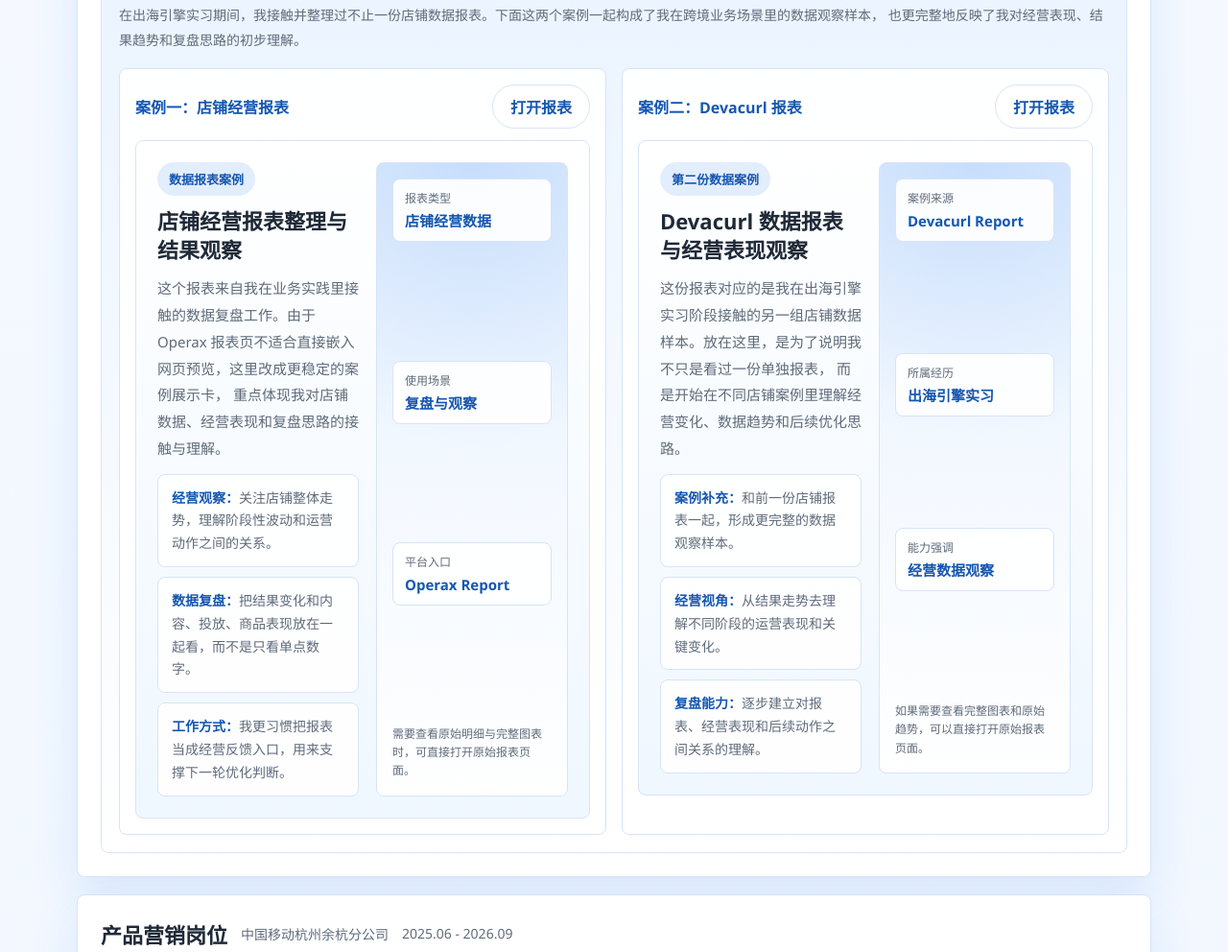
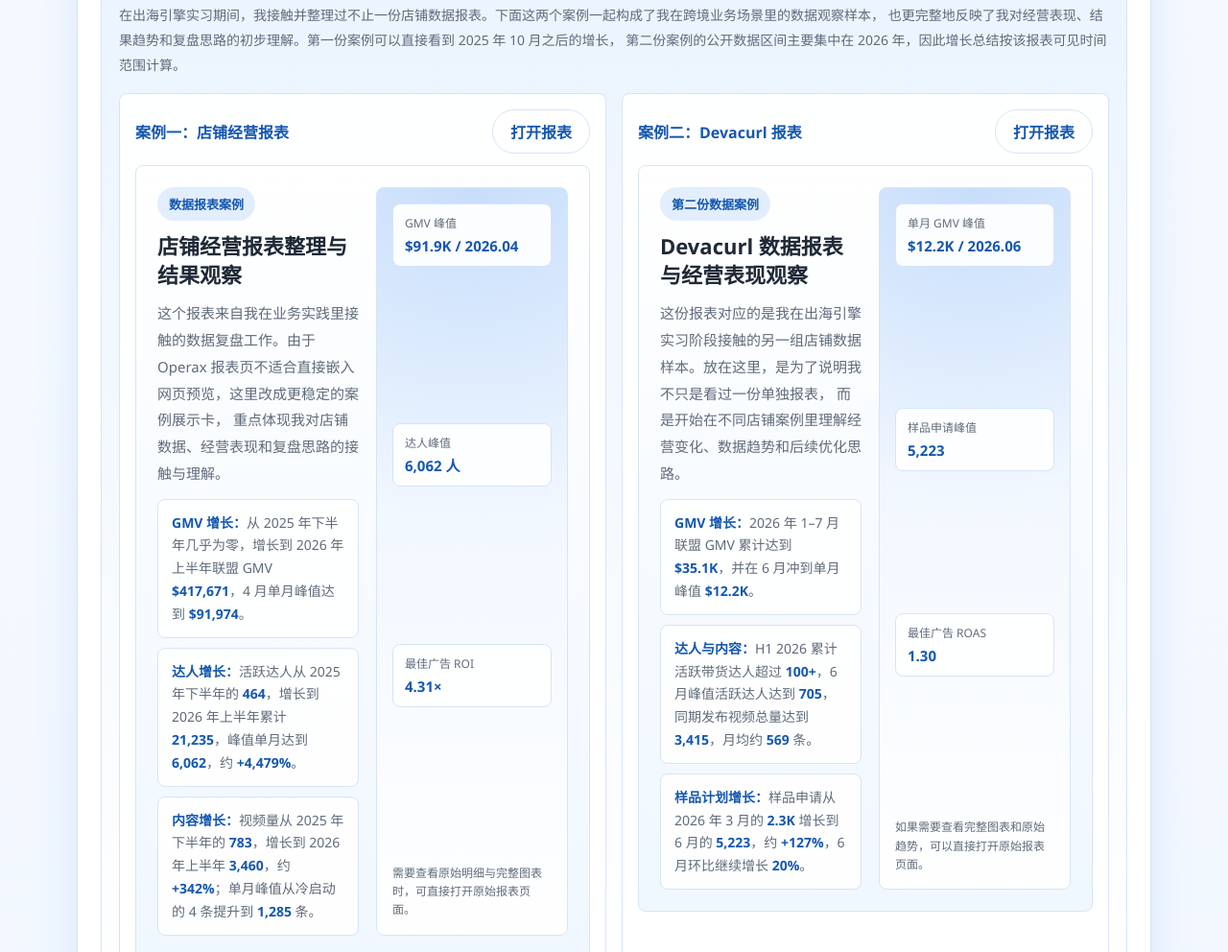
Before and after one commit to ttc-11/tang-chaoteng-personal-site, a website: page personal-site/index.html in a window 1280 px wide. Shown: the part 1641-2633 px from the top of the page at 96% size. Drawn offline with Linux system fonts and the light colour scheme.

Commit message:
Add quantified growth summary to report cases

```diff
--- a/personal-site/index.html
+++ b/personal-site/index.html
@@ -1145,7 +1145,8 @@
                 <h4 class="report-showcase-group-title">数据分析案例</h4>
                 <p class="report-showcase-group-note">
                   在出海引擎实习期间，我接触并整理过不止一份店铺数据报表。下面这两个案例一起构成了我在跨境业务场景里的数据观察样本，
-                  也更完整地反映了我对经营表现、结果趋势和复盘思路的初步理解。
+                  也更完整地反映了我对经营表现、结果趋势和复盘思路的初步理解。第一份案例可以直接看到 2025 年 10 月之后的增长，
+                  第二份案例的公开数据区间主要集中在 2026 年，因此增长总结按该报表可见时间范围计算。
                 </p>
               </div>
               <div class="report-case-grid">
@@ -1165,28 +1166,28 @@
                         </p>
                         <div class="report-preview-list">
                         <div class="report-preview-item">
-                            <strong>经营观察：</strong>关注店铺整体走势，理解阶段性波动和运营动作之间的关系。
+                          <strong>GMV 增长：</strong>从 2025 年下半年几乎为零，增长到 2026 年上半年联盟 GMV <strong>$417,671</strong>，4 月单月峰值达到 <strong>$91,974</strong>。
                         </div>
                         <div class="report-preview-item">
-                            <strong>数据复盘：</strong>把结果变化和内容、投放、商品表现放在一起看，而不是只看单点数字。
+                          <strong>达人增长：</strong>活跃达人从 2025 年下半年的 <strong>464</strong>，增长到 2026 年上半年累计 <strong>21,235</strong>，峰值单月达到 <strong>6,062</strong>，约 <strong>+4,479%</strong>。
                         </div>
                         <div class="report-preview-item">
-                            <strong>工作方式：</strong>我更习惯把报表当成经营反馈入口，用来支撑下一轮优化判断。
+                          <strong>内容增长：</strong>视频量从 2025 年下半年的 <strong>783</strong>，增长到 2026 年上半年 <strong>3,460</strong>，约 <strong>+342%</strong>；单月峰值从冷启动的 4 条提升到 <strong>1,285</strong> 条。
                         </div>
                       </div>
                       </div>
                       <div class="report-preview-side">
                         <div class="report-metric">
-                          <span>报表类型</span>
-                          <strong>店铺经营数据</strong>
+                          <span>GMV 峰值</span>
+                          <strong>$91.9K / 2026.04</strong>
                         </div>
                         <div class="report-metric">
-                          <span>使用场景</span>
-                          <strong>复盘与观察</strong>
+                          <span>达人峰值</span>
+                          <strong>6,062 人</strong>
                         </div>
                         <div class="report-metric">
-                          <span>平台入口</span>
-                          <strong>Operax Report</strong>
+                          <span>最佳广告 ROI</span>
+                          <strong>4.31×</strong>
                         </div>
                         <div class="report-preview-caption">
                           需要查看原始明细与完整图表时，可直接打开原始报表页面。
@@ -1211,28 +1212,28 @@
                         </p>
                         <div class="report-preview-list">
                         <div class="report-preview-item">
-                            <strong>案例补充：</strong>和前一份店铺报表一起，形成更完整的数据观察样本。
+                          <strong>GMV 增长：</strong>2026 年 1–7 月联盟 GMV 累计达到 <strong>$35.1K</strong>，并在 6 月冲到单月峰值 <strong>$12.2K</strong>。
                         </div>
                         <div class="report-preview-item">
-                            <strong>经营视角：</strong>从结果走势去理解不同阶段的运营表现和关键变化。
+                          <strong>达人与内容：</strong>H1 2026 累计活跃带货达人超过 <strong>100+</strong>，6 月峰值活跃达人达到 <strong>705</strong>，同期发布视频总量达到 <strong>3,415</strong>，月均约 <strong>569</strong> 条。
                         </div>
                         <div class="report-preview-item">
-                            <strong>复盘能力：</strong>逐步建立对报表、经营表现和后续动作之间关系的理解。
+                          <strong>样品计划增长：</strong>样品申请从 2026 年 3 月的 <strong>2.3K</strong> 增长到 6 月的 <strong>5,223</strong>，约 <strong>+127%</strong>，6 月环比继续增长 <strong>20%</strong>。
                         </div>
                       </div>
                       </div>
                       <div class="report-preview-side">
                         <div class="report-metric">
-                          <span>案例来源</span>
-                          <strong>Devacurl Report</strong>
+                          <span>单月 GMV 峰值</span>
+                          <strong>$12.2K / 2026.06</strong>
                         </div>
                         <div class="report-metric">
-                          <span>所属经历</span>
-                          <strong>出海引擎实习</strong>
+                          <span>样品申请峰值</span>
+                          <strong>5,223</strong>
                         </div>
                         <div class="report-metric">
-                          <span>能力强调</span>
-                          <strong>经营数据观察</strong>
+                          <span>最佳广告 ROAS</span>
+                          <strong>1.30</strong>
                         </div>
                         <div class="report-preview-caption">
                           如果需要查看完整图表和原始趋势，可以直接打开原始报表页面。
```
Lines whose indentation alone changed are shown as unchanged.
